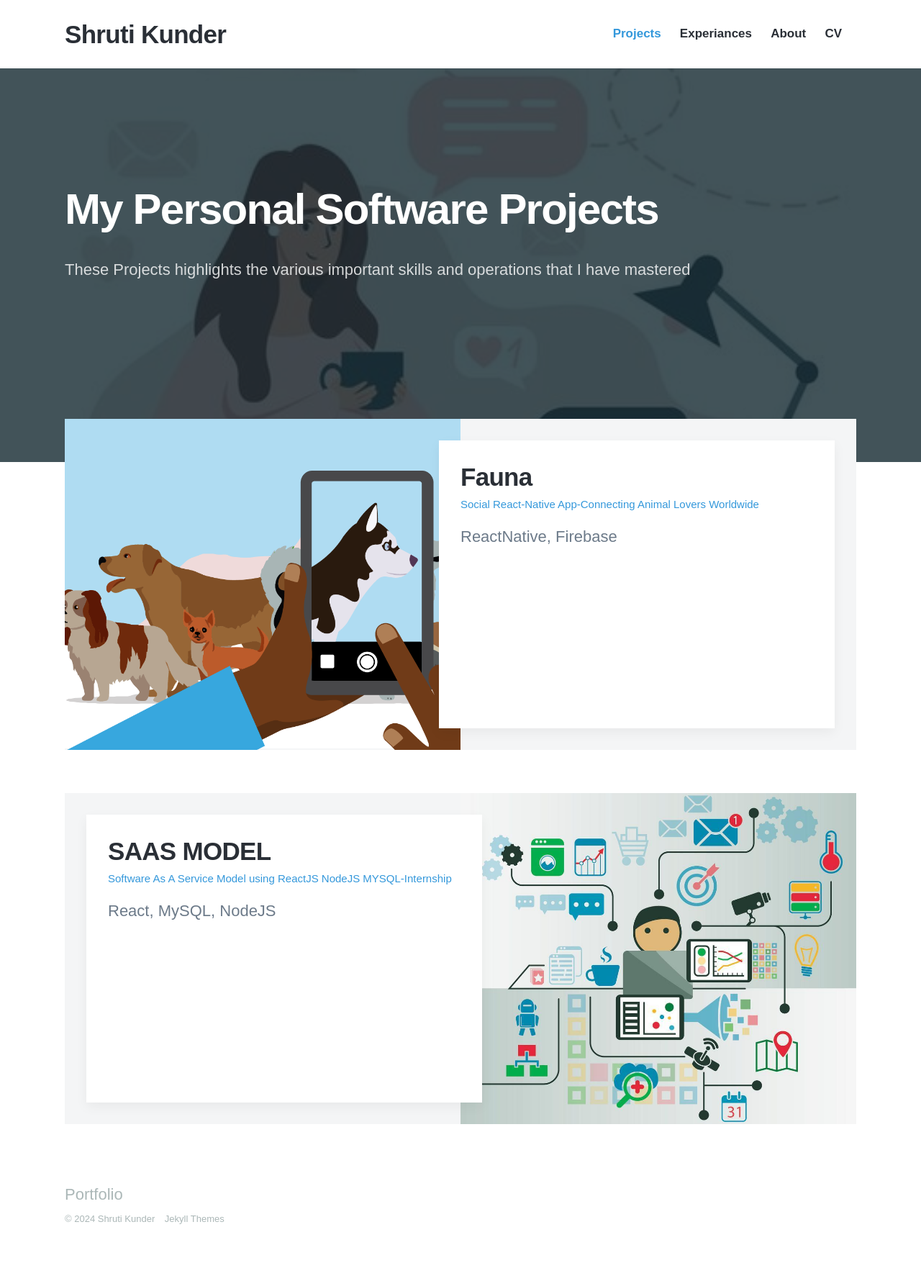
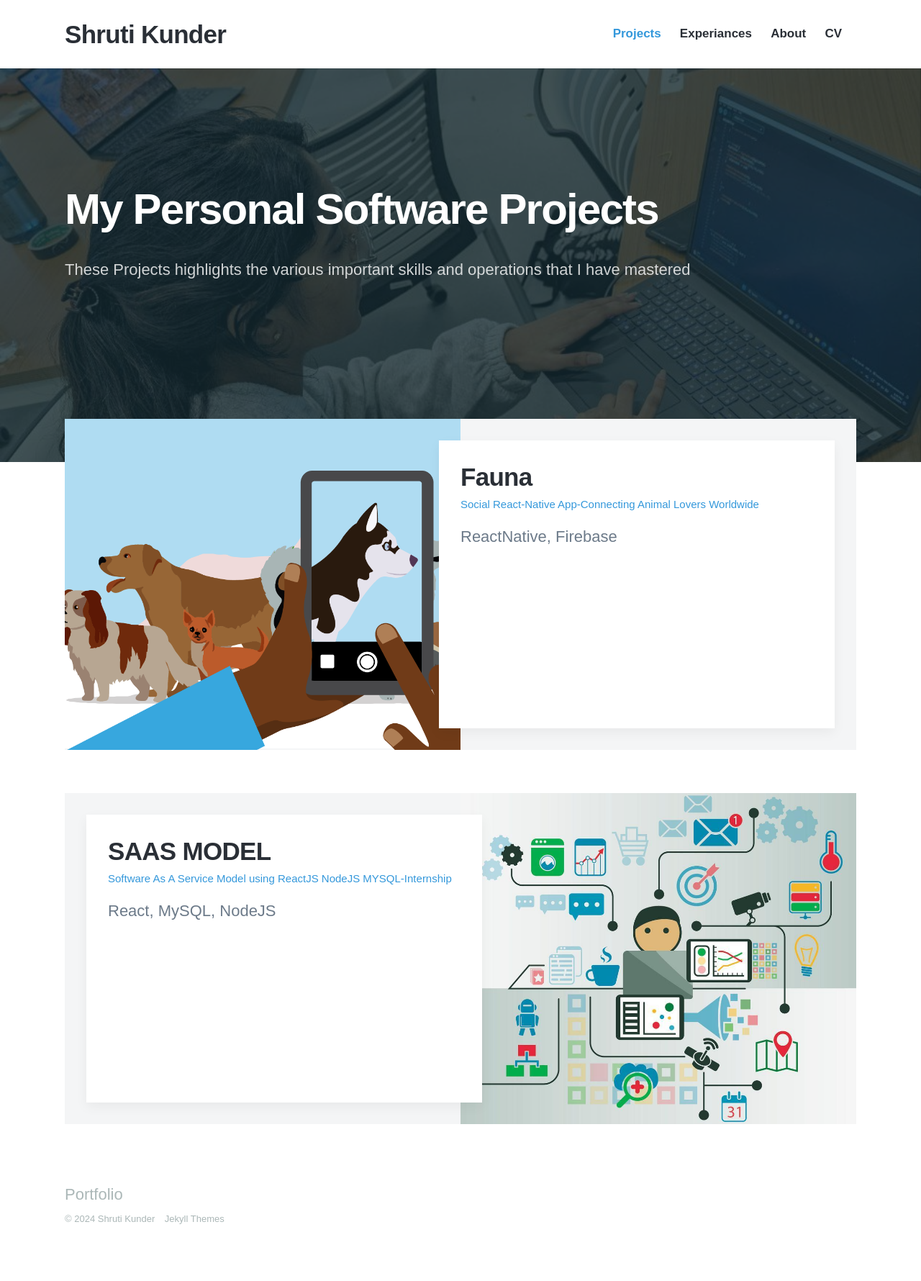
Before and after one commit to shrotofo/shrotofo.github.io, a Jekyll site: the page built from index.html, in a window 1280 px wide. Shown: the whole page at 72% size. Built offline with Jekyll 4.4.1, drawn with Linux system fonts in a browser that asks for light colours; nearby versions of some CDN libraries; some web fonts are replaced.

Commit message:
Update index.html

```diff
--- a/index.html
+++ b/index.html
@@ -2,7 +2,7 @@
 layout: default
 title: Portfolio
 description: Software Projects that help me pick up important skills
-featured_image: /images/WOMEN.jpg
+featured_image: /images/EXP.jfif
 ---
 
 <section class="hero">
```
